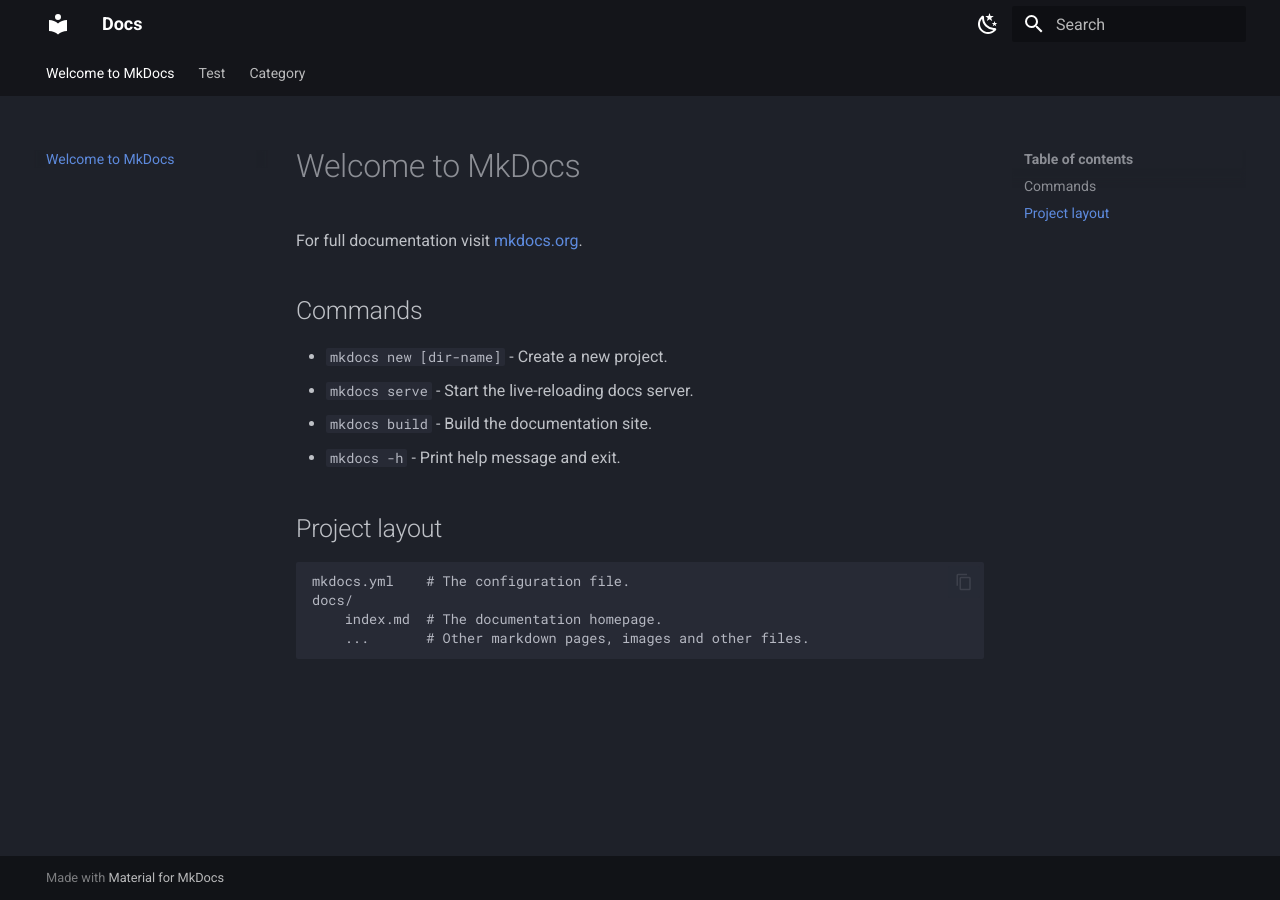
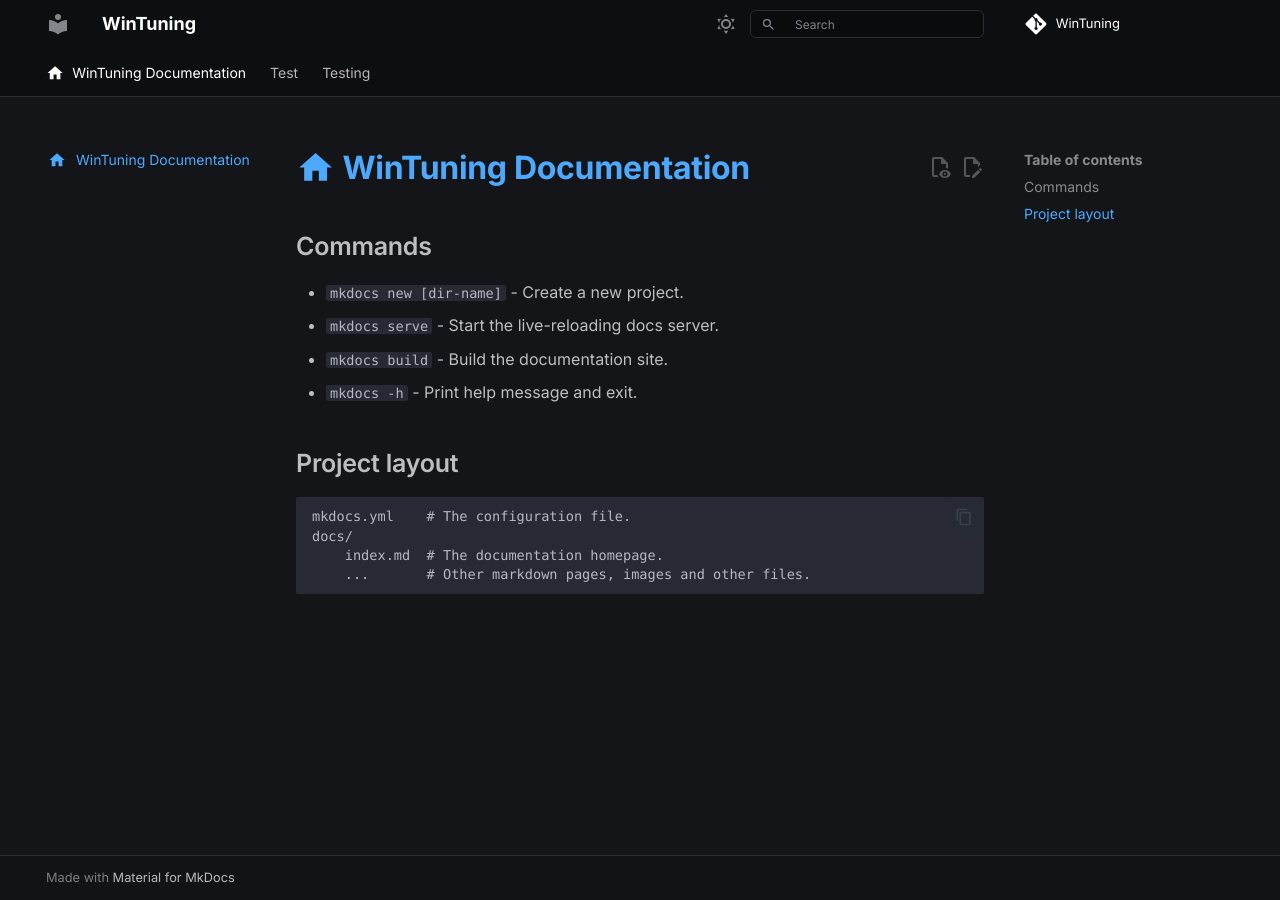
Before and after one commit to DevSentinel/WinTuning, an MkDocs documentation site: the page built from docs/index.md, in a window 1280 px wide. Built offline with MkDocs 1.6.1 and Material for MkDocs 9.7.7, drawn with Linux system fonts in a browser that asks for light colours; some web fonts are replaced; comment, search, counter and statistics services are not loaded.

Commit message:
initial theming

```diff
--- a/docs/index.md
+++ b/docs/index.md
@@ -1,6 +1,9 @@
-# Welcome to MkDocs
+---
+description: The official documentation for AtlasOS
+icon: material/home
+---
 
-For full documentation visit [mkdocs.org](https://www.mkdocs.org).
+# :material-home: WinTuning Documentation
 
 ## Commands
 
--- /dev/null
+++ b/docs/stylesheets/theme.v3.css
@@ -0,0 +1,349 @@
+/* -------------------------------------------------------------------------------- */
+/* Modified from https://github.com/hummingbot/hummingbot-site - Apache-2.0 license */
+/* -------------------------------------------------------------------------------- */
+
+/*
+   ===============================
+    Font configuration
+   ===============================
+*/
+
+@import url('https://fonts.googleapis.com/css2?family=Inter:wght@600&display=swap');
+.md-header__topic:first-child {
+    font-weight: 700;
+}
+.md-typeset h1 {
+    font-weight: 700;
+    color: var(--md-typeset-a-color);
+}
+.md-typeset h2,
+.md-typeset h3,
+.md-typeset h4 {
+    font-weight: 600 !important
+}
+.accent a {
+    font-weight: 500;
+}
+
+
+/*
+   =================
+    Colour scheme
+   =================
+*/
+
+:root,
+[data-md-color-scheme="default"] {
+    --md-default-bg-color: hsl(0, 0%, 98%);
+    --md-primary-fg-color: hsl(0, 0%, 100%);
+    --md-primary-fg-color--light: hsl(209, 100%, 65%);
+    --md-primary-fg-color--dark: hsl(209, 100%, 35%);
+    --md-primary-bg-color: hsla(0, 2%, 12%, 0.75);
+    --md-primary-bg-color--light: hsla(0, 0%, 0%, 0.54);
+    --md-accent-fg-color: hsl(209, 100%, 35%);
+    --pg-light-border: hsl(220, 13%, 91%);
+    --hb-hero-color: hsl(0, 0%, 18%);
+}
+
+:root,
+[data-md-color-scheme="slate"] {
+    --md-default-bg-color: hsl(228, 11%, 9%);
+    --md-primary-fg-color: hsla(240, 10%, 4%, 0.5);
+    --md-primary-fg-color--light: hsl(209, 100%, 65%);
+    --md-primary-fg-color--dark: hsl(209, 100%, 80%);
+    --md-primary-bg-color: hsla(0, 0%, 0%, 0.75);
+    --md-primary-bg-color--light: hsla(0, 0%, 0%, 0.54);
+    --md-accent-fg-color: hsl(209, 100%, 80%);
+    --pg-light-border: hsl(0, 0%, 18%);
+    --hb-hero-color: hsl(209, 100%, 65%);
+}
+
+
+/*
+   ===============================
+    Gradient coming from header
+   ===============================
+*/
+
+[data-md-color-scheme="slate"] .header-gradient {
+    background: radial-gradient(70.81% 208.07% at 49.97% 160.07%, rgba(0, 78, 150, 0.18) 0%, rgba(2, 24, 45, 0) 100%);
+    z-index: -99;
+    width: 100%;
+    filter: blur(100px);
+    height: 30.5vh;
+    transform: rotate(180deg);
+    position: absolute;
+}
+
+/* Remove weird gradient that appears with gradient header
+   Not ideal as the section's label scrolls instead of being sticky */
+.md-nav--secondary .md-nav__title,
+.md-nav--lifted>.md-nav__list>.md-nav__item--active>.md-nav__link {
+    background: none !important;
+    box-shadow: none !important;
+    position: unset !important;
+}
+
+
+/*
+   ===============================
+    Customise cards - such as
+    on Home page
+   ===============================
+*/
+
+/* Remove box shadow & border */
+.md-typeset .grid.cards>ol>li:focus-within,
+.md-typeset .grid.cards>ol>li:hover,
+.md-typeset .grid.cards>ul>li:focus-within,
+.md-typeset .grid.cards>ul>li:hover,
+.md-typeset .grid>.card:focus-within,
+.md-typeset .grid>.card:hover {
+    box-shadow: none !important;
+    border-color: hsla(209, 100%, 65%, 0.5);
+}
+
+/* Make rounded */
+.md-typeset .grid.cards>ol>li,
+.md-typeset .grid.cards>ul>li,
+.md-typeset .grid>.card {
+    border-radius: 7px;
+}
+
+/* Change colour */
+.md-typeset .grid.cards>ul>li {
+    background-color: var(--md-primary-fg-color);
+}
+
+/* Hide shadow under navigation */
+.md-header[data-md-state="shadow"],
+.md-header--shadow {
+    box-shadow: none;
+}
+
+
+/*
+   ===============================
+    Blurred header
+   ===============================
+*/
+
+/* Unsupported blur fallback */
+.md-header,
+.md-tabs {
+    background-color: hsla(0, 0%, 100%, 0.95);
+}
+[data-md-color-scheme="slate"] .md-header,
+[data-md-color-scheme="slate"] .md-tabs {
+    background-color: hsla(0, 0%, 4%, 0.95);
+}
+
+/* Blurred header on devices which support it */
+@supports ((-webkit-backdrop-filter: none) or (backdrop-filter: none)) {
+
+    .md-header,
+    .md-tabs {
+        background-color: hsla(0, 0%, 100%, 0.6);
+        -webkit-backdrop-filter: blur(12px);
+        backdrop-filter: blur(12px);
+    }
+
+    [data-md-color-scheme="slate"] .md-header,
+    [data-md-color-scheme="slate"] .md-tabs {
+        background-color: hsla(240, 10%, 4%, 0.5);
+        -webkit-backdrop-filter: blur(12px);
+        backdrop-filter: blur(12px);
+    }
+}
+
+/* Fix mobile search with blurred header
+   Causes a delay when opening search, not optimal */
+[data-md-scrolllock] .md-header,
+[data-md-scrolllock] .md-tabs {
+    -webkit-backdrop-filter: none !important;
+    backdrop-filter: none !important;
+}
+
+/* Header border */
+header[class="md-header md-header--shadow"],
+nav[class="md-tabs"] {
+    border-bottom: 1px solid var(--pg-light-border);
+}
+
+/* Make light/dark mode button less bright */
+.md-header__button {
+    color: var(--md-default-fg-color--light);
+}
+
+/* White text */
+[data-md-color-scheme="slate"] .md-header>*,
+[data-md-color-scheme="slate"] .md-tabs {
+    color: hsl(0, 0%, 100%);
+}
+
+
+/*
+   ===============================
+    Customise mobile sidebar
+   ===============================
+*/
+
+[data-md-color-scheme="slate"] .md-nav--primary .md-nav__title[for="__drawer"] {
+    color: var(--md-typeset-a-color);
+}
+
+[data-md-color-scheme="slate"] .md-nav--primary .md-nav__title {
+    background-color: var(--md-primary-fg-color);
+}
+
+[data-md-color-scheme="default"] .md-nav--primary .md-nav__title {
+    background-color: var(--md-default-fg-color--lightest);
+}
+
+[data-md-color-scheme="default"] .md-nav__source {
+    background-color: var(--md-primary-fg-color--light);
+    color: white;
+}
+
+
+/*
+   ===============================
+    Customise search - make
+    it round and such
+   ===============================
+*/
+
+@media screen and (min-width: 60em) {
+    .md-search__overlay {
+        background-color: transparent;
+    }
+
+    .md-search__form {
+        border: 1px solid var(--pg-light-border);
+        background-color: var(--md-primary-fg-color) !important;
+        box-shadow: hsla(0, 0%, 0%, 0) 0px 0px 0px 0px, hsla(0, 0%, 0%, 0) 0px 0px 0px 0px, hsla(0, 0%, 0%, 0.02) 0px 1px 3px 0px, hsla(0, 0%, 0%, 0.02) 0px 1px 2px -1px;
+        border-radius: 6px;
+        height: 1.4rem;
+    }
+
+    [data-md-toggle="search"]:checked~.md-header .md-search__form {
+        border-radius: 6px 6px 0 0;
+    }
+
+    [dir="ltr"] .md-search__output {
+        top: initial;
+        border-radius: 0 0 6px 6px;
+    }
+
+    [data-md-toggle="search"]:checked~.md-header .md-search__output {
+        box-shadow: 0 0 .6rem hsla(0, 0%, 0%, 0.07);
+    }
+
+    .md-search__input {
+        font-size: .6rem;
+    }
+
+    @media screen and (min-width: 60em) {
+        .md-search__suggest {
+            font-size: .6rem;
+        }
+    }
+
+    .md-search__options {
+        top: .05rem;
+    }
+
+    .md-search__icon,
+    .md-search__input::placeholder {
+        color: var(--md-default-fg-color--light) !important;
+    }
+
+    .md-search__icon svg {
+        width: .75rem;
+        height: .75rem;
+    }
+}
+
+
+/*
+   ===============================
+    Customise footer
+   ===============================
+*/
+
+.md-footer {
+    margin-top: 1rem;
+    border-top: 1px solid var(--pg-light-border);
+}
+
+
+/*
+   ===============================
+    Customise buttons
+   ===============================
+*/
+
+.md-main .md-button--primary {
+    color: var(--md-primary-fg-color);
+    background-color: var(--hb-hero-color);
+    border-color: transparent;
+}
+
+.md-typeset .md-button:focus {
+    background: transparent;
+}
+
+
+/*
+   ===============================
+    Customise links
+   ===============================
+*/
+
+.accent {
+    color: var(--md-typeset-a-color);
+}
+
+/* Improve contrast on link colours */
+[data-md-color-scheme="default"]>* {
+    --md-typeset-a-color: hsl(209, 100%, 65%);
+}
+
+[data-md-color-scheme="slate"]>* {
+    --md-typeset-a-color: hsl(209, 100%, 65%);
+}
+
+
+/*
+   ===============================
+    Customise announcement bar
+   ===============================
+*/
+
+.md-banner {
+    background-color: var(--md-typeset-a-color);
+    color: var(--md-default-bg-color);
+    font-weight: 700;
+}
+
+
+/*
+   ===============================
+    Misc
+   ===============================
+*/
+
+/* Correct page icon size */
+.md-nav__link svg {
+    width: 22px;
+}
+
+.noJs {
+    display: none
+}
+
+.twemoji {
+    --md-icon-size: 1.225em !important;
+    height: var(--md-icon-size);
+    width: var(--md-icon-size);
+}
--- a/mkdocs.yml
+++ b/mkdocs.yml
@@ -1,39 +1,102 @@
-site_name: Docs
+######################
+#                    #
+#     WinTuning      #
+#     mkdocs.yml     #
+#                    #
+######################
+
+# Basic Settings
+site_name: WinTuning
+site_url: http://127.0.0.1:8000
+
+# Github Repo Information
+# https://squidfunk.github.io/mkdocs-material/setup/adding-a-git-repository
+repo_url: https://github.com/DevSentinel/WinTuning
+repo_name: WinTuning
+edit_uri: edit/master/docs
+
+#
+# Theme Settings
+#
 theme:
+  # https://squidfunk.github.io/mkdocs-material/customization/#setup-and-theme-structure
   name: material
-  language: en
+
   features:
+    # https://squidfunk.github.io/mkdocs-material/setup/setting-up-navigation/#setting-up-navigation
+    - navigation.instant
+    - navigation.instant.prefetch
+    - navigation.path
+    - navigation.indexes
+    - navigation.top
+    - navigation.tabs
+    - navigation.sections
+    - navigation.tracking
+    # https://squidfunk.github.io/mkdocs-material/setup/setting-up-navigation/#navigation-pruning
+    - navigation.prune
+    # https://squidfunk.github.io/mkdocs-material/setup/setting-up-navigation/#table-of-contents
+    - toc.follow
+    # https://squidfunk.github.io/mkdocs-material/setup/setting-up-site-search/#search-suggestions
+    - search.suggest
+    - search.highlight
+    # https://squidfunk.github.io/mkdocs-material/setup/adding-a-git-repository/#code-actions
+    - content.action.edit
+    - content.action.view
+    # https://squidfunk.github.io/mkdocs-material/reference/code-blocks/#configuration
+    - content.code.copy
+    - content.code.select
     - content.code.annotate
-    - content.code.copy
-    - content.tabs.link
-    - header.autohide
-    - announce.dismiss
-    # Navigation Related
-    # - navigation.footer
-    - navigation.indexes
-    - navigation.sections
-    - navigation.tabs
-    - navigation.top
-    - navigation.tracking
-    # Search Related
-    - search.highlight
-    - search.share
-    - search.suggest
+
+  plugins:
+    - typeset
+    - search
 
   palette:
 
     # Palette toggle for dark mode
     - scheme: slate
-      primary: black
-      accent: deep orange
+      primary: blue
+      accent: light blue
       toggle:
-        icon: material/weather-night
+        icon: material/weather-sunny
         name: Switch to light mode
 
     # Palette toggle for light mode
     - scheme: default
       primary: blue
-      accent: deep orange
+      accent: light blue
       toggle:
-        icon: material/weather-sunny
+        icon: material/weather-night
         name: Switch to dark mode
+
+  # https://squidfunk.github.io/mkdocs-material/setup/changing-the-fonts
+  font:
+    text: Inter
+    code: Chivo Mono
+
+  # https://squidfunk.github.io/mkdocs-material/setup/changing-the-language
+  language: en
+
+extra_css:
+  - stylesheets/theme.v3.css
+
+markdown_extensions:
+
+  # Admonitions
+  # https://squidfunk.github.io/mkdocs-material/reference/admonitions/
+  - admonition
+  - pymdownx.details
+  - pymdownx.superfences
+
+  # Tooltips
+  # https://squidfunk.github.io/mkdocs-material/reference/tooltips/
+  - abbr
+  # attr_list used for buttons aswell
+  - attr_list
+  - pymdownx.snippets
+
+  # Icons, Emojis
+  # https://squidfunk.github.io/mkdocs-material/reference/icons-emojis/
+  - pymdownx.emoji:
+      emoji_index: !!python/name:material.extensions.emoji.twemoji
+      emoji_generator: !!python/name:material.extensions.emoji.to_svg
```
Also changed, not shown: docs/Testing/hello.md (added, +12 -0 lines), docs/Category/hello.md (deleted), docs/Category/yes.md (deleted), docs/Testing/yes.md (added), docs/images/favicon.png (renamed from images/favicon.png).
